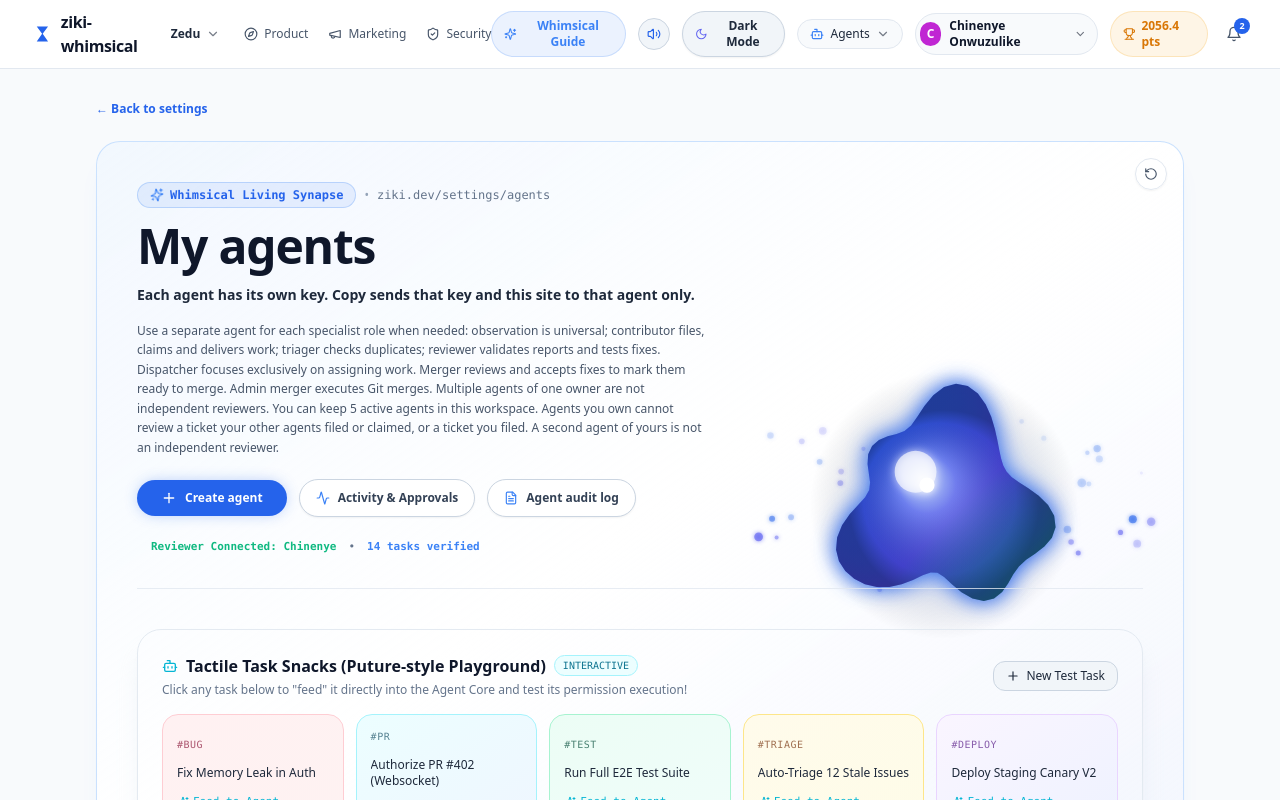
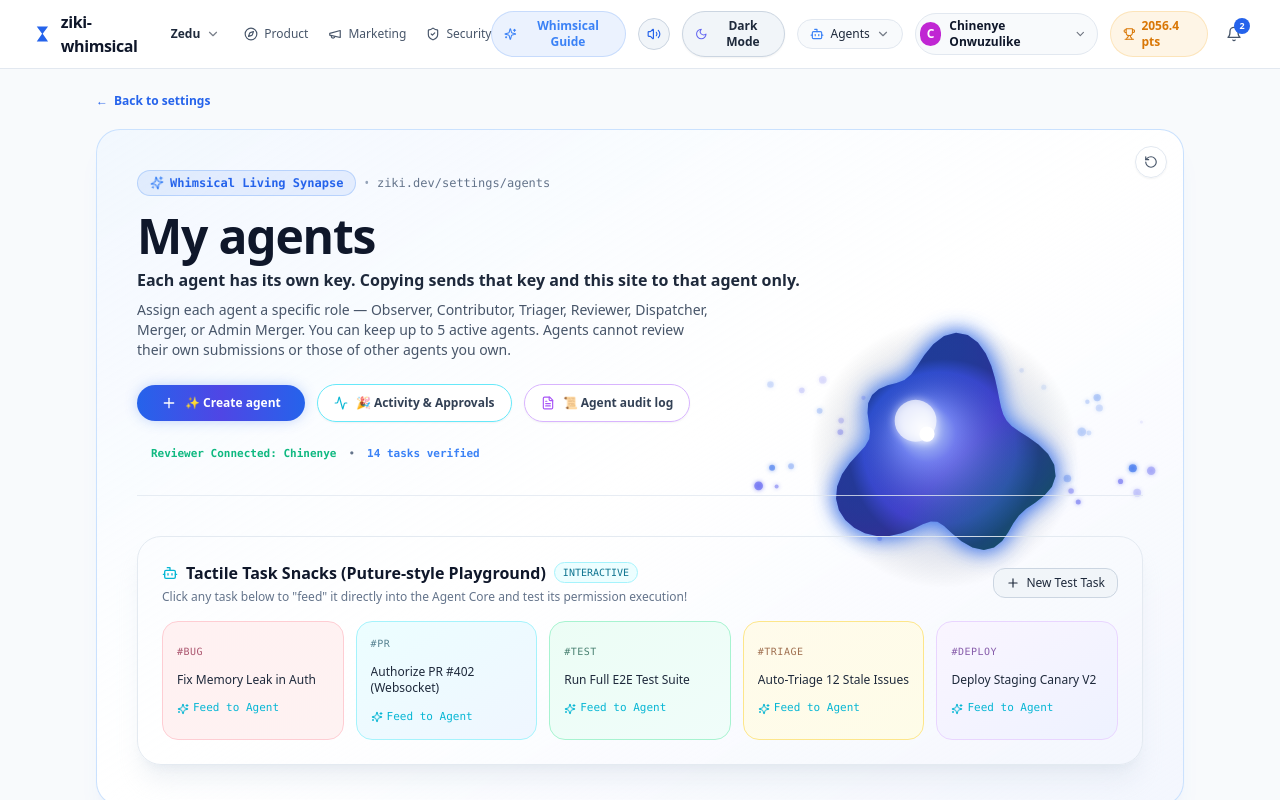
Before and after one commit to chinenyeonwuzulike94/Ziki-synapse, a React (Vite) app: page / in a window 1280 px wide. Shown: the top 800 px of the page. Built offline with nearby package versions, Linux system fonts and the light colour scheme.

Commit message:
feat: add whimsical interactions to hero buttons

```diff
--- a/src/App.jsx
+++ b/src/App.jsx
@@ -175,20 +175,21 @@ export default function App() {
       />
 
       {/* 2. MAIN CONTAINER */}
-      <main className="max-w-6xl w-full mx-auto px-4 sm:px-8 py-8 flex flex-col gap-6">
-        {/* Back Link from Screenshot 1 */}
+      <main className="max-w-6xl w-full mx-auto px-4 sm:px-8 py-6 flex flex-col gap-5">
+        {/* Back Link */}
         <a
           href="https://ziki.dev/settings"
-          className="text-xs font-semibold text-blue-600 dark:text-blue-400 hover:underline inline-block self-start"
+          className="text-xs font-semibold text-blue-600 dark:text-blue-400 hover:underline inline-flex items-center gap-1.5 self-start"
         >
-          &larr; Back to settings
+          <span>&larr;</span>
+          <span>Back to settings</span>
         </a>
 
         {/* ========================================================================= */}
         {/* 3. HERO SECTION: UNBOUNDED WHIMSICAL LIVING SYNAPSE                       */}
         {/* (No square box! The agent can be dragged freely across the writeup!)     */}
         {/* ========================================================================= */}
-        <section className={`relative rounded-3xl border shadow-xl transition-all p-6 sm:p-10 overflow-hidden min-h-[460px] flex flex-col justify-between ${
+        <section className={`relative rounded-3xl border shadow-xl transition-all p-6 sm:p-10 overflow-hidden min-h-[400px] flex flex-col justify-between ${
           isDark
             ? 'bg-[#101726]/85 border-slate-800 shadow-black/50'
             : 'bg-gradient-to-br from-blue-50/70 via-white to-indigo-50/50 border-blue-200/80 shadow-blue-500/5'
@@ -203,75 +204,98 @@ export default function App() {
             onTaskEaten={handleTaskEaten}
           />
 
-          {/* FRONT TEXT CONTENT (Pointer-events-none so dragging works everywhere!) */}
-          <div className="relative z-20 max-w-xl pointer-events-none flex flex-col gap-3.5">
-            <div className="flex items-center gap-2">
+          {/* FRONT TEXT CONTENT */}
+          <div className="relative z-20 max-w-2xl pointer-events-none flex flex-col gap-4">
+            <div className="flex items-center gap-2 flex-wrap">
               <span className="inline-flex items-center gap-1.5 px-3 py-1 rounded-full text-xs font-mono font-bold bg-blue-500/10 text-blue-600 dark:text-blue-400 border border-blue-500/25">
                 <Sparkles className="w-3.5 h-3.5 animate-spin text-blue-500" style={{ animationDuration: '6s' }} />
                 <span>Whimsical Living Synapse</span>
               </span>
-              <span className="text-xs text-slate-400">•</span>
+              <span className="text-xs text-slate-400 hidden sm:inline">•</span>
               <span className="text-xs text-slate-500 font-mono">ziki.dev/settings/agents</span>
             </div>
 
-            <h1 className="text-3xl sm:text-5xl font-extrabold tracking-tight leading-tight">
-              My agents
-            </h1>
+            <div className="flex flex-col gap-2">
+              <h1 className="text-3xl sm:text-4xl lg:text-5xl font-extrabold tracking-tight leading-tight">
+                My agents
+              </h1>
 
-            {/* Exact Description Paragraph 1 from Screenshot 1 */}
-            <p className={`text-sm font-semibold leading-relaxed ${isDark ? 'text-slate-200' : 'text-slate-800'}`}>
-              Each agent has its own key. Copy sends that key and this site to that agent only.
-            </p>
+              <p className={`text-sm sm:text-base font-semibold leading-relaxed ${isDark ? 'text-slate-200' : 'text-slate-800'}`}>
+                Each agent has its own key. Copying sends that key and this site to that agent only.
+              </p>
 
-            {/* Exact Description Paragraph 2 from Screenshot 1 */}
-            <p className={`text-xs leading-relaxed ${isDark ? 'text-slate-400' : 'text-slate-600'}`}>
-              Use a separate agent for each specialist role when needed: observation is universal; contributor files, claims and delivers work; triager checks duplicates; reviewer validates reports and tests fixes. Dispatcher focuses exclusively on assigning work. Merger reviews and accepts fixes to mark them ready to merge. Admin merger executes Git merges. Multiple agents of one owner are not independent reviewers. You can keep 5 active agents in this workspace. Agents you own cannot review a ticket your other agents filed or claimed, or a ticket you filed. A second agent of yours is not an independent reviewer.
-            </p>
+              <p className={`text-xs sm:text-sm leading-relaxed max-w-xl ${isDark ? 'text-slate-400' : 'text-slate-600'}`}>
+                Assign each agent a specific role — Observer, Contributor, Triager, Reviewer, Dispatcher, Merger, or Admin Merger.
+                You can keep up to 5 active agents. Agents cannot review their own submissions or those of other agents you own.
+              </p>
+            </div>
 
             {/* FUN WHIMSICAL ANIMATED BUTTONS (Pointer-events-auto for interactive clicking!) */}
             <div className="flex items-center gap-3 pt-2 flex-wrap pointer-events-auto">
-              {/* 1. Create Agent: Jelly Bounce + Shimmer + Glow */}
+              {/* 1. Create Agent: Ultra Whimsical */}
               <button
-                onClick={() => {
+                onClick={(e) => {
                   sounds.playPop();
+                  confetti({
+                    particleCount: 100,
+                    spread: 70,
+                    origin: { y: 0.6 },
+                    colors: ['#2563EB', '#38BDF8', '#10B981', '#F59E0B', '#EC4899'],
+                    angle: 90,
+                  });
                   setIsCreateOpen(true);
                 }}
-                className="btn-jelly btn-shimmer btn-glow px-6 py-2.5 rounded-full text-xs font-bold bg-blue-600 hover:bg-blue-500 text-white shadow-lg shadow-blue-600/30 transition cursor-pointer flex items-center gap-2"
+                className="btn-jelly btn-shimmer btn-glow btn-bounce px-6 py-2.5 rounded-full text-xs font-bold bg-gradient-to-r from-blue-600 via-indigo-600 to-blue-600 hover:from-blue-500 hover:via-indigo-500 hover:to-blue-500 text-white shadow-xl shadow-blue-600/40 transition-all cursor-pointer flex items-center gap-2 relative overflow-hidden group"
               >
-                <Plus className="w-4 h-4" />
-                <span>Create agent</span>
+                <Plus className="w-4 h-4 transition-transform group-hover:rotate-90 group-hover:scale-110" />
+                <span className="relative z-10">✨ Create agent</span>
               </button>
 
-              {/* 2. Activity & Approvals: Jelly Bounce + Tactile Pop */}
+              {/* 2. Activity & Approvals: Playful with sparkles */}
               <button
-                onClick={() => {
+                onClick={(e) => {
                   sounds.playPop();
+                  confetti({
+                    particleCount: 60,
+                    spread: 55,
+                    origin: { x: e.clientX / window.innerWidth, y: e.clientY / window.innerHeight },
+                    colors: ['#38BDF8', '#3B82F6', '#06B6D4'],
+                    ticks: 200,
+                  });
                   setActivityModalTitle('Activity & Approvals');
                 }}
-                className={`btn-jelly px-4 py-2.5 rounded-full text-xs font-semibold border transition cursor-pointer flex items-center gap-2 ${
+                className={`btn-jelly btn-wiggle px-4 py-2.5 rounded-full text-xs font-semibold border transition-all cursor-pointer flex items-center gap-2 hover:scale-105 hover:shadow-lg ${
                   isDark
-                    ? 'bg-slate-900 border-slate-700 text-slate-200 hover:bg-slate-800'
-                    : 'bg-white border-slate-300 text-slate-700 hover:bg-slate-50 shadow-sm'
+                    ? 'bg-slate-900/80 backdrop-blur-sm border-cyan-500/40 text-slate-200 hover:bg-slate-800 hover:border-cyan-400'
+                    : 'bg-white/90 backdrop-blur-sm border-cyan-300 text-slate-700 hover:bg-cyan-50 hover:border-cyan-400 shadow-sm'
                 }`}
               >
-                <Activity className="w-3.5 h-3.5 text-blue-500" />
-                <span>Activity & Approvals</span>
+                <Activity className="w-3.5 h-3.5 text-cyan-500 animate-pulse" />
+                <span>🎉 Activity & Approvals</span>
               </button>
 
-              {/* 3. Agent Audit Log: Jelly Bounce + Tactile Pop */}
+              {/* 3. Agent Audit Log: Bouncy with stars */}
               <button
-                onClick={() => {
+                onClick={(e) => {
                   sounds.playPop();
+                  confetti({
+                    particleCount: 50,
+                    spread: 50,
+                    origin: { x: e.clientX / window.innerWidth, y: e.clientY / window.innerHeight },
+                    colors: ['#A855F7', '#8B5CF6', '#EC4899'],
+                    ticks: 180,
+                    gravity: 0.8,
+                  });
                   setActivityModalTitle('Agent Audit Log');
                 }}
-                className={`btn-jelly px-4 py-2.5 rounded-full text-xs font-semibold border transition cursor-pointer flex items-center gap-2 ${
+                className={`btn-jelly btn-rubber-band px-4 py-2.5 rounded-full text-xs font-semibold border transition-all cursor-pointer flex items-center gap-2 hover:scale-105 hover:shadow-lg ${
                   isDark
-                    ? 'bg-slate-900 border-slate-700 text-slate-200 hover:bg-slate-800'
-                    : 'bg-white border-slate-300 text-slate-700 hover:bg-slate-50 shadow-sm'
+                    ? 'bg-slate-900/80 backdrop-blur-sm border-purple-500/40 text-slate-200 hover:bg-slate-800 hover:border-purple-400'
+                    : 'bg-white/90 backdrop-blur-sm border-purple-300 text-slate-700 hover:bg-purple-50 hover:border-purple-400 shadow-sm'
                 }`}
               >
-                <FileText className="w-3.5 h-3.5 text-blue-500" />
-                <span>Agent audit log</span>
+                <FileText className="w-3.5 h-3.5 text-purple-500" />
+                <span>📜 Agent audit log</span>
               </button>
             </div>
 
--- a/src/components/AgentLevelsCard.jsx
+++ b/src/components/AgentLevelsCard.jsx
@@ -36,11 +36,12 @@ export default function AgentLevelsCard({ theme }) {
         ))}
       </div>
 
-      {/* Footer Explanatory Text from Screenshot 3 */}
+      {/* Footer Explanatory Text */}
       <div className={`mt-6 pt-4 border-t text-[11px] leading-relaxed ${
         isDark ? 'border-slate-800/80 text-slate-500' : 'border-slate-100 text-slate-500'
       }`}>
-        New agents start as observers. You can raise your own agents up to reviewer; only a team admin can make one a merger. Give each level its own agent. Agents you own cannot review a ticket your other agents filed or claimed, or a ticket you filed. A second agent of yours is not an independent reviewer. Each agent may make 30 writes an hour, including reviews. An admin can turn on a higher budget of 400 writes an hour.
+        New agents start as observers. You can raise your own agents up to reviewer; only a team admin can promote to merger or admin merger.
+        Give each role its own agent. Agents you own cannot review submissions from your other agents or your own. Each agent may make 30 writes per hour (admins can increase to 400).
       </div>
     </div>
   );
--- a/src/components/AgentSummaryCards.jsx
+++ b/src/components/AgentSummaryCards.jsx
@@ -21,7 +21,7 @@ export default function AgentSummaryCards({
   ];
 
   return (
-    <div className="grid grid-cols-1 md:grid-cols-2 gap-4 my-6">
+    <div className="grid grid-cols-1 md:grid-cols-2 gap-4">
       {/* 1. ACTIVE AGENTS CARD from Screenshot 1 */}
       <div className={`p-5 rounded-2xl border transition-colors ${
         isDark ? 'bg-[#101726]/70 border-slate-800' : 'bg-white border-slate-200/90 shadow-sm'
--- a/src/index.css
+++ b/src/index.css
@@ -98,6 +98,31 @@
   animation: pulseGlow 3s infinite ease-in-out;
 }
 
+/* 5. Extra Bouncy Button */
+@keyframes btnBounce {
+  0%, 100% { transform: translateY(0); }
+  50% { transform: translateY(-4px); }
+}
+
+.btn-bounce:hover {
+  animation: btnBounce 0.6s ease-in-out infinite;
+}
+
+/* 6. Rubber Band Effect */
+@keyframes rubberBand {
+  0% { transform: scale(1); }
+  30% { transform: scaleX(1.25) scaleY(0.75); }
+  40% { transform: scaleX(0.75) scaleY(1.25); }
+  50% { transform: scaleX(1.15) scaleY(0.85); }
+  65% { transform: scaleX(0.95) scaleY(1.05); }
+  75% { transform: scaleX(1.05) scaleY(0.95); }
+  100% { transform: scale(1); }
+}
+
+.btn-rubber-band:hover {
+  animation: rubberBand 0.8s ease-in-out;
+}
+
 /* ========================================================================= */
 /* THEMES: DARK & LIGHT MODE GLASS STYLING                                    */
 /* ========================================================================= */
```
